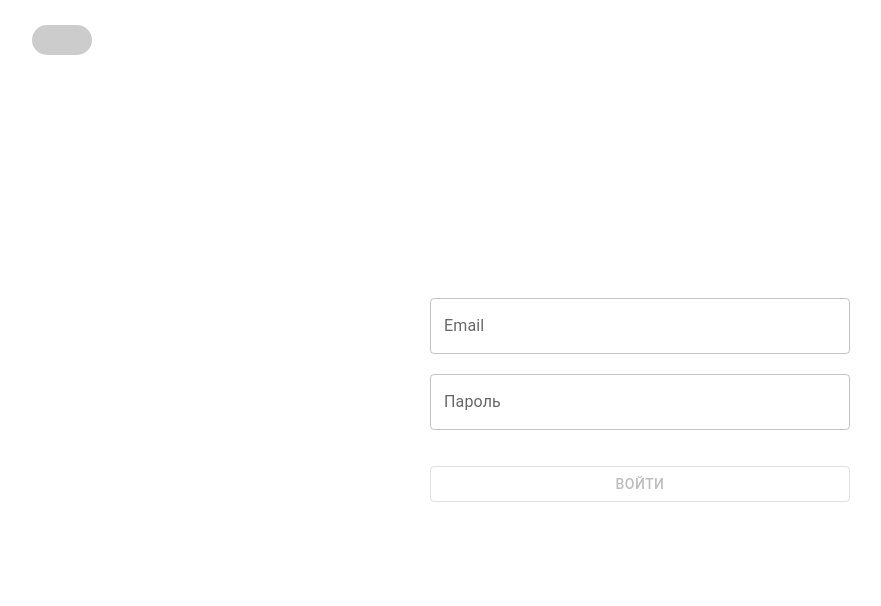
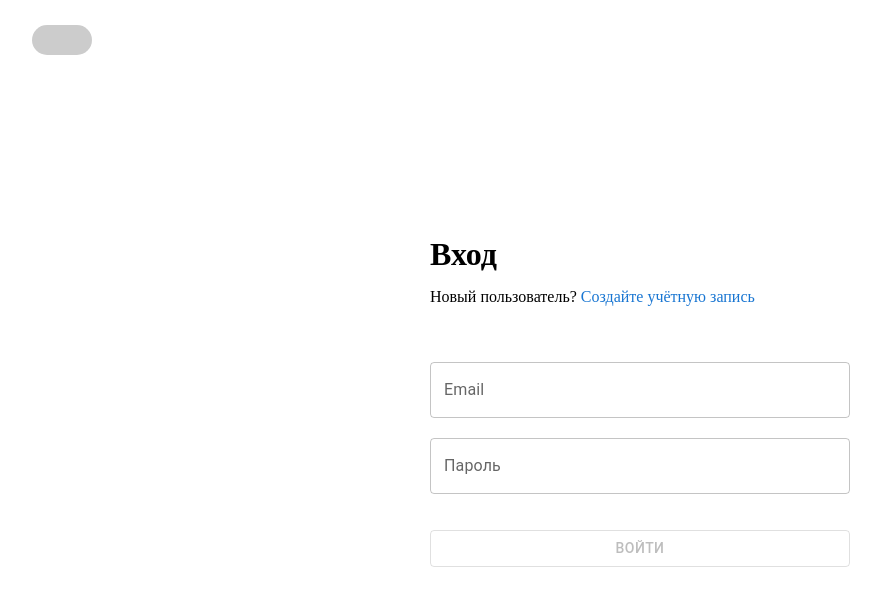
Before and after one commit to forma-web/forma-crm-frontend, a React (Create React App) app: page /auth in a window 1280 px wide. Shown: the top 606 px of the page, without its empty margins (0-881 px from the left). Built offline with nearby package versions, Linux system fonts and the light colour scheme.

Commit message:
Added login and registration toggle

```diff
--- a/src/containers/forms/Login/index.tsx
+++ b/src/containers/forms/Login/index.tsx
@@ -1,4 +1,4 @@
-import { Button, TextField } from '@mui/material';
+import { Button, Link, TextField } from '@mui/material';
 import React, { FC, memo } from 'react';
 import { useForm } from 'react-hook-form';
 
@@ -6,7 +6,6 @@ import { AUTH_FIELDS } from '../../../constants/fields/auth';
 import { useFieldProps } from '../../../hooks/useFieldProps';
 import { FieldsSetStyled, FormStyled } from '../../../styles/form';
 import { TAuth } from '../../../types/form/auth';
-import { AuthBlock } from './styled';
 
 interface TAuthProps {
   onSubmit: (data: TAuth) => void;
@@ -22,7 +21,6 @@ const Login: FC<TAuthProps> = ({ onSubmit }) => {
   const getFieldProps = useFieldProps(AUTH_FIELDS, register, errors);
 
   return (
-    <AuthBlock>
     <FormStyled onSubmit={handleSubmit(onSubmit)}>
       <FieldsSetStyled>
         <TextField {...getFieldProps('email')} />
@@ -36,7 +34,6 @@ const Login: FC<TAuthProps> = ({ onSubmit }) => {
         Войти
       </Button>
     </FormStyled>
-    </AuthBlock>
   );
 };
 
--- a/src/containers/forms/Login/styled.ts
+++ /dev/null
@@ -1,9 +0,0 @@
-import { styled } from '@mui/material';
-
-export const AuthBlock = styled('div')`
-  display: flex;
-  flex-direction: column;
-  justify-content: center;
-
-  margin: auto;
-`;
--- a/src/pages/AuthPage/index.tsx
+++ b/src/pages/AuthPage/index.tsx
@@ -1,13 +1,19 @@
-import React, { memo, useEffect } from 'react';
+import { Link } from '@mui/material';
+import React, { memo, useCallback, useEffect, useState } from 'react';
 import { useNavigate } from 'react-router-dom';
 
 import { useGetJwtTokenMutation } from '../../api/auth';
 import { ERoutes } from '../../config';
 import Login from '../../containers/forms/Login';
 import Layout from '../../layouts/Layout';
+import { TitleContainer } from '../../styles/containers';
+import { TitleH1 } from '../../styles/typography';
 import { TAuth } from '../../types/form/auth';
+import { AuthBlock, AuthTitleDescription } from './styled';
 
 const AuthPage = () => {
+  const [isLogin, setIsLogin] = useState<boolean>(true);
+
   const [getJwtToken, result] = useGetJwtTokenMutation();
   const navigate = useNavigate();
 
@@ -29,7 +35,23 @@ const AuthPage = () => {
 
   return (
     <Layout isAuth>
-      <Login onSubmit={onSubmit} />
+      <AuthBlock>
+        <TitleContainer>
+          <TitleH1>{isLogin ? 'Вход' : 'Регистрация'}</TitleH1>
+          <AuthTitleDescription>
+            {isLogin ? 'Новый пользователь?' : 'У вас уже есть учетная запись?'}
+            <Link
+              component="button"
+              underline="hover"
+              href="!#"
+              onClick={() => setIsLogin(!isLogin)}
+            >
+              {isLogin ? 'Создайте учётную запись' : 'Войти'}
+            </Link>
+          </AuthTitleDescription>
+        </TitleContainer>
+        {isLogin && <Login onSubmit={onSubmit} />}
+      </AuthBlock>
     </Layout>
   );
 };
--- /dev/null
+++ b/src/pages/AuthPage/styled.ts
@@ -0,0 +1,18 @@
+import { styled } from '@mui/material';
+
+import { ContainerStyled } from '../../styles/containers';
+import { INDENTS, SIZES } from '../../styles/size';
+
+export const AuthBlock = styled(ContainerStyled)`
+  min-width: ${SIZES.widthForm};
+  margin: auto;
+`;
+
+export const AuthTitleDescription = styled('div')`
+  display: inline-flex;
+  gap: ${INDENTS.paddingText};
+
+  .MuiLink-root {
+    font-size: inherit;
+  }
+`;
--- /dev/null
+++ b/src/styles/containers.ts
@@ -0,0 +1,15 @@
+import { styled } from '@mui/material';
+
+import { INDENTS } from './size';
+
+export const ContainerStyled = styled('div')`
+  display: flex;
+  flex-direction: column;
+  justify-content: center;
+  gap: ${INDENTS.gapBlocksVertical};
+`;
+
+export const TitleContainer = styled(ContainerStyled)`
+  user-select: none;
+  gap: ${INDENTS.gapTitleVertical};
+`;
--- a/src/styles/size.ts
+++ b/src/styles/size.ts
@@ -7,13 +7,15 @@ export const SIZES = {
 export const INDENTS = {
   paddingControlHorizontal: '12px',
   paddingControlMore: '8px',
+  paddingText: '4px',
   paddingPopupBase: '20px',
   paddingHeader: '20px 32px',
 
   marginFormFieldHorizontal: '16px',
   marginFormFieldVertical: '20px',
   marginFormFieldSet: '36px',
-  gapBlocksVertical: '48px',
+  gapBlocksVertical: '56px',
+  gapTitleVertical: '12px',
   marginMenu: '2px',
   marginPopup: '24px',
 };
--- a/src/styles/typography.ts
+++ b/src/styles/typography.ts
@@ -7,24 +7,31 @@ export const TitleH0 = styled('div')`
 `;
 
 export const TitleH1 = styled('h1')`
+  font-size: 32px;
+  line-height: 1.33;
+  font-weight: 600;
+  margin: 0;
+`;
+
+export const TitleH2 = styled('h2')`
   font-size: 24px;
-  line-height: 1.33;
+  line-height: 1.4;
   font-weight: 400;
 `;
 
-export const TitleH2 = styled('h2')`
+export const TitleH3 = styled('h3')`
   font-size: 20px;
   line-height: 1.4;
   font-weight: 400;
 `;
 
-export const TitleH3 = styled('h3')`
+export const TitleH4 = styled('h4')`
   font-size: 17px;
   line-height: 1.4;
   font-weight: 400;
 `;
 
-export const TitleH4 = styled('h4')`
+export const TitleH5 = styled('h5')`
   font-size: 15px;
   line-height: 1.33;
   font-weight: 700;
```
Lines whose indentation alone changed are shown as unchanged.
